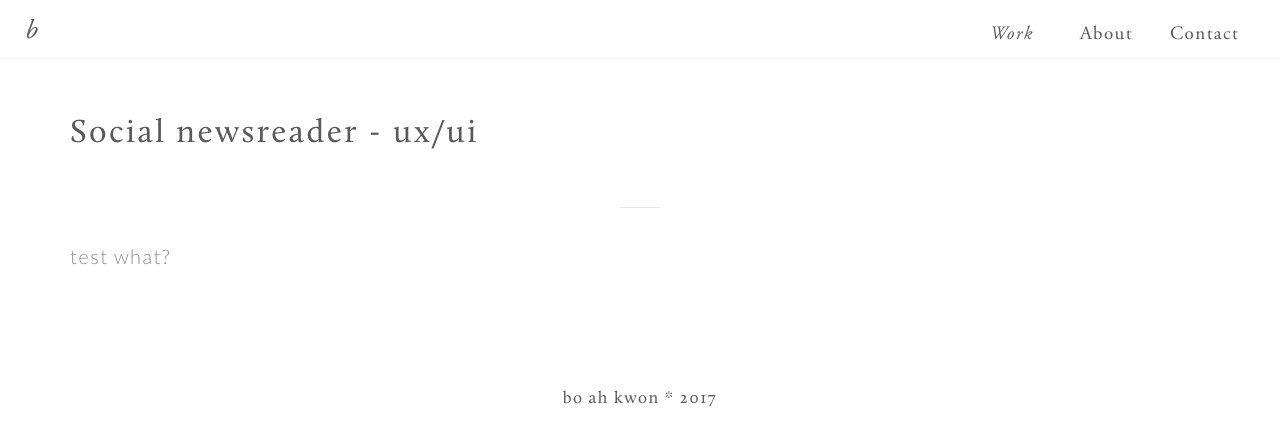
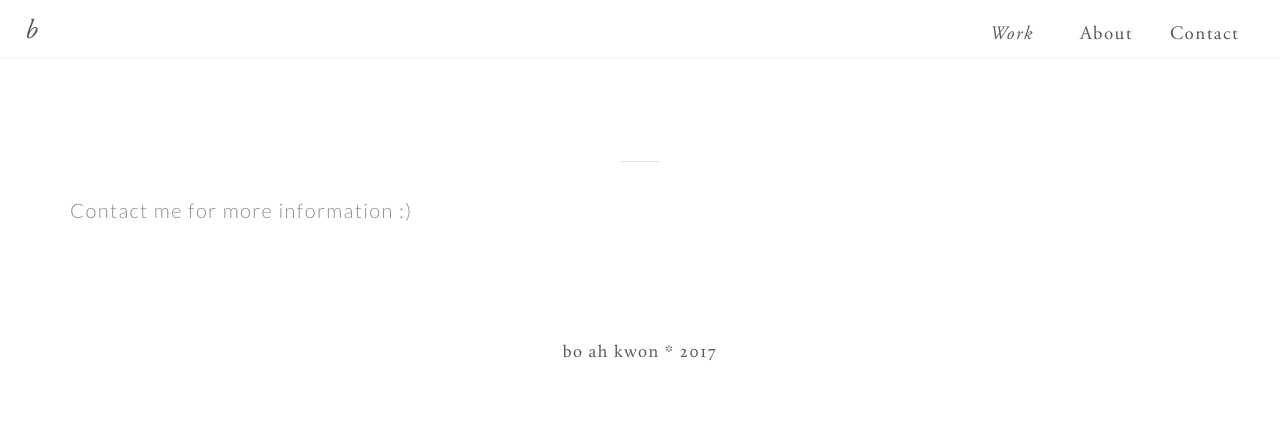
Before and after one commit to bkwon0402/bkwon0402.github.io, a Jekyll site: the page built from item/kbeauty.md, in a window 1280 px wide. Shown: the top 446 px of the page. Built offline with Jekyll 4.4.1, drawn with Linux system fonts in a browser that asks for light colours.

Commit message:
Update kbeauty.md

```diff
--- a/item/kbeauty.md
+++ b/item/kbeauty.md
@@ -1,8 +1,8 @@
 ---
 layout: portfolio_item
 headtouse: headcontent.html
-title: Social newsreader - ux/ui
+title:
 sub:
 ---
 
-test what?
+Contact me for more information :)
```
